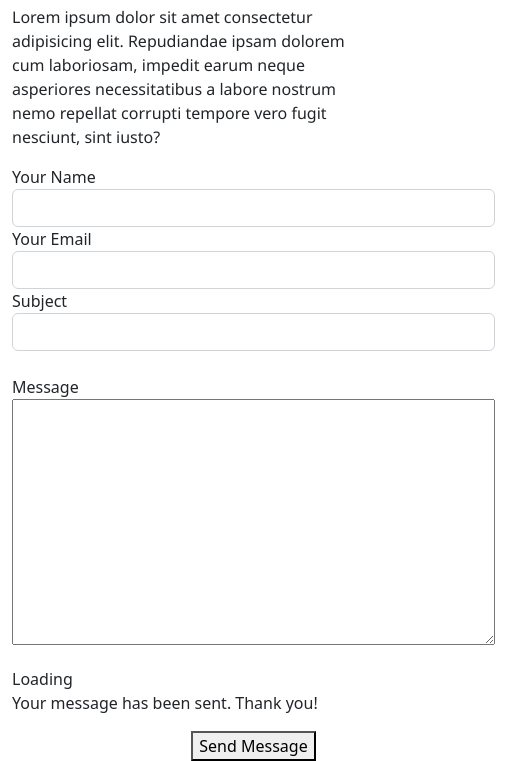
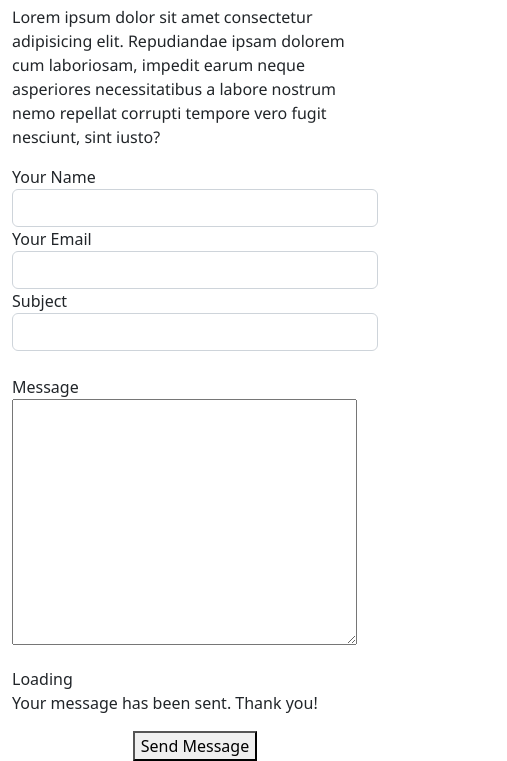
Before and after one commit to Micvarga/Portfolio-Page, a website: page index.html in a window 390 px wide. Shown: the part 3602-4363 px from the top of the page, 507 px wide, since content can reach past the window. Drawn offline with nearby package versions, Linux system fonts and the light colour scheme.

Commit message:
Update text area in form for mobile view.

```diff
--- a/index.html
+++ b/index.html
@@ -442,7 +442,7 @@
                                 </div>
                                 <div class="form-group col-md-12 pt-4">
                                     <label for="name">Message</label>
-                                    <textarea name="message" id="message" cols="50" rows="10" required></textarea>
+                                    <textarea name="message" id="message" cols="35" rows="10" required></textarea>
                                 </div>
                                 <div class="my-3">
                                     <div class="loading">Loading</div>
```
